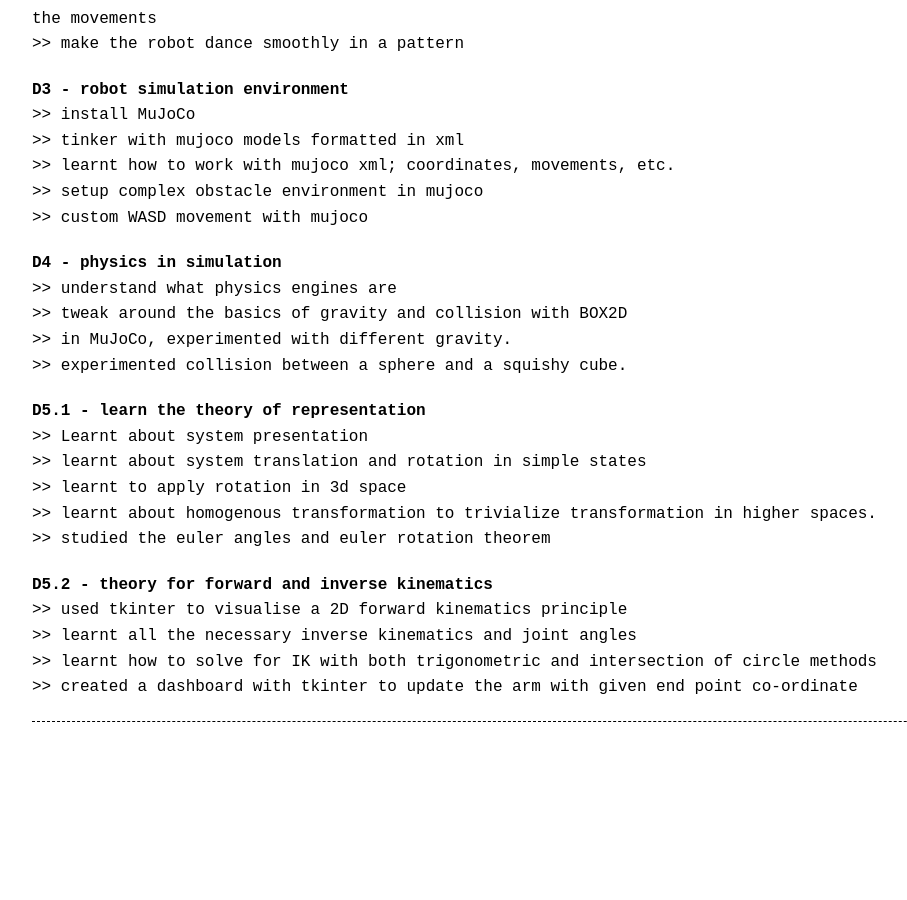
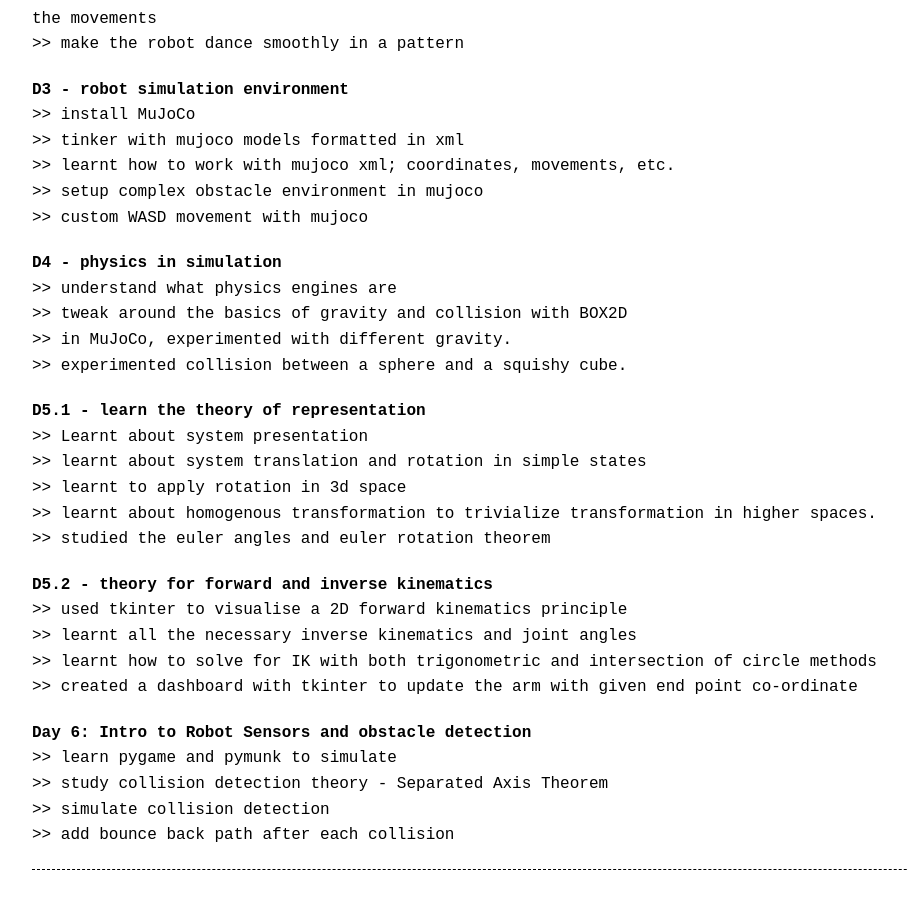
Before and after one commit to TumAro/tumaro.github.io, a Jekyll site: the page built from pages/100dor.md, in a window 1280 px wide and 900 px high, scrolled down 976 px. Shown: the whole window, without its empty margins (108-1015 px from the left). Built offline with Jekyll 4.4.1, drawn with Linux system fonts in a browser that asks for light colours; before the commit the page ends 1728 px from its top, so only the background shows below that.

Commit message:
day 6 completed

```diff
--- a/pages/100dor.md
+++ b/pages/100dor.md
@@ -62,3 +62,9 @@ After I have update at least the Phase 1 fully, then I will release the github r
 `>>` learnt all the necessary inverse kinematics and joint angles
 `>>` learnt how to solve for IK with both trigonometric and intersection of circle methods
 `>>` created a dashboard with tkinter to update the arm with given end point co-ordinate
+
+**Day 6: Intro to Robot Sensors and obstacle detection**
+`>>` learn pygame and pymunk to simulate
+`>>` study collision detection theory - Separated Axis Theorem
+`>>` simulate collision detection
+`>>` add bounce back path after each collision
```
